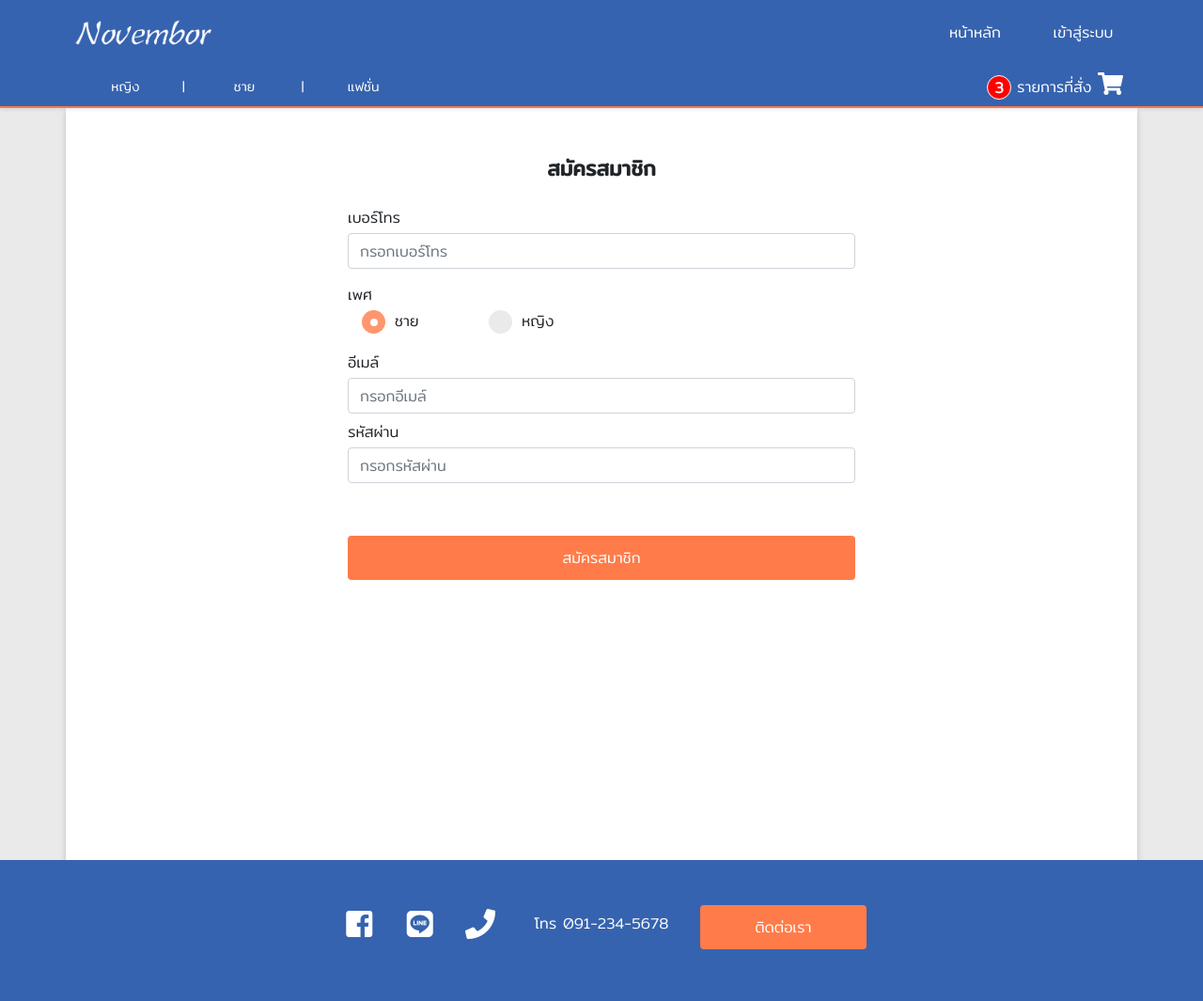
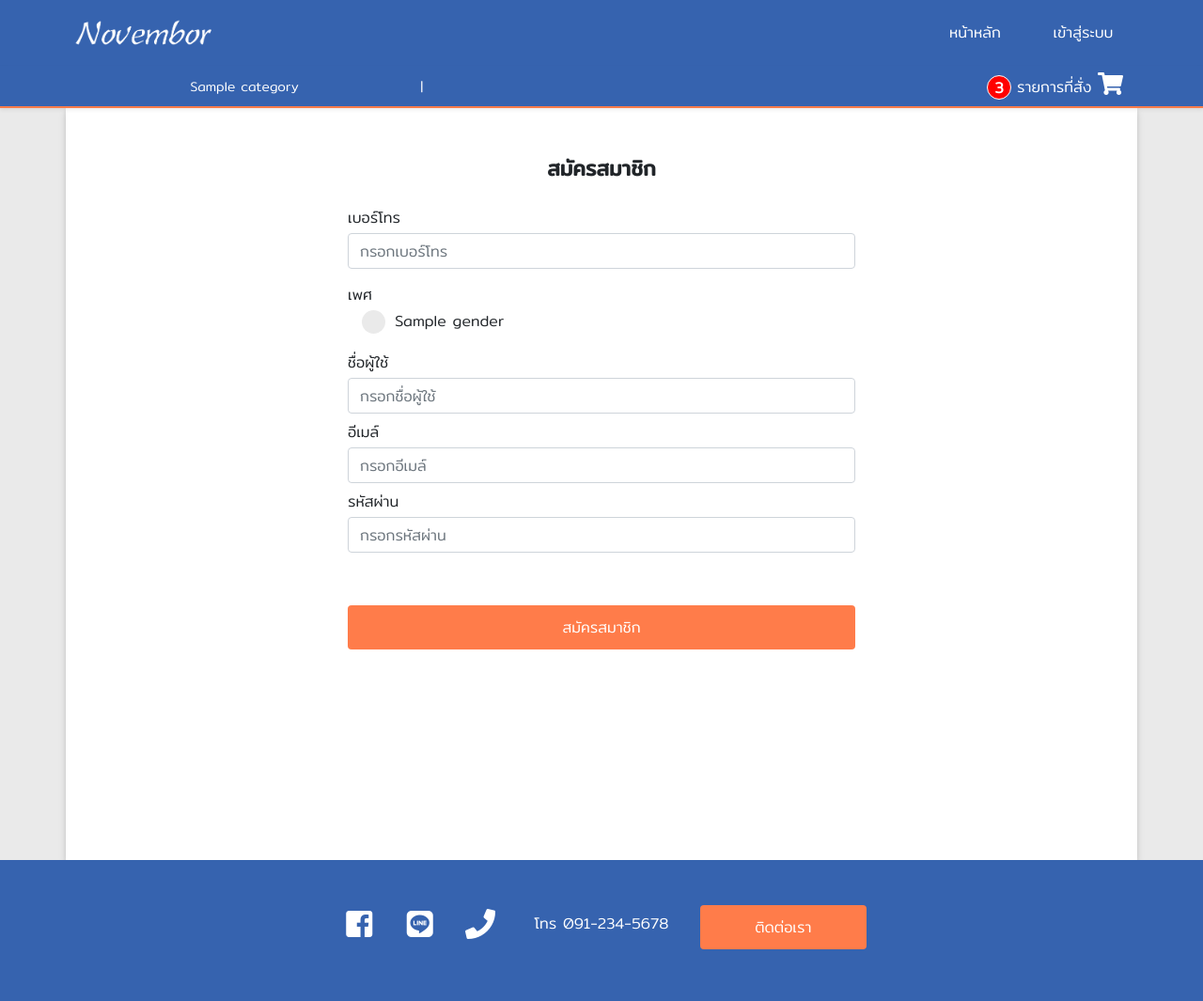
Before and after one commit to porkmutnb/E-Commerce, a PHP site: page /register.php in a window 1280 px wide. Shown: the whole page at 94% size. Run offline with PHP 8.4, Linux system fonts and the light colour scheme; tables that the repository leaves empty or names only in its code hold one stand-in row (values such as "Sample post").

Commit message:
no message

```diff
--- a/controller/connectDB.php
+++ b/controller/connectDB.php
@@ -3,18 +3,15 @@
 	$servername = "localhost";
 	$username = "root";
 	$password = "";
-	$db = "admin_arefriend";
+	$dbname = "ecommerce";
 
 	// Create connection
-	$conn = mysqli_connect($servername, $username, $password, $db);
-
+	$conn = new mysqli($servername, $username, $password, $dbname);
 	// Check connection
-	if ($conn) {
-		// echo "Connected successfully",  "<br>";
-	}else{
-		// echo "Connection failed: " . mysqli_connect_error(), "<br>";
+	if ($conn->connect_error) {
+		die("Connection failed: " . $conn->connect_error);
 	}
 
-	mysqli_query($conn,"SET NAMES UTF8");
+	mysqli_query($conn, "SET NAMES UTF8");
 
  ?>
--- /dev/null
+++ b/controller/query_category.php
@@ -0,0 +1,7 @@
+<?php
+    include('./controller/connectDB.php');
+
+    $sql = "SELECT categoryID, categoryName FROM tbl_category";
+    $result = $conn->query($sql);
+
+    $conn->close();
--- /dev/null
+++ b/controller/query_gender.php
@@ -0,0 +1,10 @@
+<?php
+
+    include('./controller/connectDB.php');
+
+    $genderList = array();
+
+    $sql = "SELECT genderID, genderName FROM tbl_gender";
+    $result = $conn->query($sql);
+
+    $conn->close();
--- a/header.php
+++ b/header.php
@@ -1,3 +1,8 @@
+<?php
+	include('./controller/query_category.php');
+
+	session_start();
+?>
 <!DOCTYPE html>
 <html>
 <head>
@@ -43,11 +48,25 @@
 										หน้าหลัก
 									</a>
 								</div>
-								<div class="col">
-									<a href="login.php" class="font-white">
-										เข้าสู่ระบบ
-									</a>
-								</div>
+								<?php
+									if(empty($_SESSION['token'])) {
+										?>
+											<div class="col">
+												<a href="login.php" class="font-white">
+													เข้าสู่ระบบ
+												</a>
+											</div>
+										<?php
+									}else{
+										?>
+											<div class="col">
+												<a href="logout.php" class="font-white">
+													ลงชื่อออก
+												</a>
+											</div>
+										<?php
+									}
+								?>
 							</div>
 						</div>
 					</div>
@@ -60,23 +79,25 @@
 					<div class="row">
 						<div class="col-md-4 col-sm-5 col-7 block-top-menu font-lg-14 font-xs-12">
 							<div class="row" align="center">
-								<div class="col plr-md-0">
-									<a href="listmenu.php">
-                                        หญิง
-									</a>
-									<div class="line-top-menu">|</div>
-								</div>
-								<div class="col plr-md-0">
-									<a href="listmenu.php">
-                                        ชาย
-									</a>
-									<div class="line-top-menu">|</div>
-								</div>
-								<div class="col plr-md-0">
-									<a href="listmenu.php">
-										แฟชั่น
-									</a>
-								</div>
+								<?php
+									if ($result->num_rows > 0) {
+										while($row = $result->fetch_assoc()) {
+											echo "<div class='col plr-md-0'>".
+												 "<a href='listmenu.php'>".
+												 $row['categoryName'].
+												 "</a>".
+												 "<div class='line-top-menu'>|</div>".
+												 "</div>";
+										}
+									}else{
+										echo 	"<div class='col plr-md-0'>".
+												"<a href='#'>".
+                                			    "ไม่มีข้อมูล".
+												"</a>".
+												"<div class='line-top-menu'>|</div>".
+												"</div>";
+									}
+								?>
 							</div>
 						</div>
 						<div class="col-md-4 col-sm-7 col-5 offset-md-4 block-top-menu" align="right">
--- /dev/null
+++ b/logout.php
@@ -0,0 +1,4 @@
+<?php
+    session_start();
+    session_destroy();
+    header('Location: ./home.php');
--- a/register.php
+++ b/register.php
@@ -1,4 +1,7 @@
-<?php include('header.php') ?>
+<?php
+	include('header.php');
+	include('./controller/query_gender.php');
+?>
 
 <link rel="stylesheet" type="text/css" href="public/css/layout-register.css">
 
@@ -17,18 +20,19 @@
 			    	<label class="mb-sm-1 mb-0 font-md-14" for="exampleInputPassword1">เพศ</label>
 			    	<div class="col-sm-6 col-8">
 			    		<div class="row">
-			    			<div class="col">
-			    				<label class="label-radio font-lg-16">ชาย
-								  	<input type="radio" checked="checked" value="1" name="gender">
-								  	<span class="checkmark"></span>
-								</label>
-			    			</div>
-			    			<div class="col pl-0 pr-0">
-			    				<label class="label-radio pr-0 font-md-16">หญิง
-								  	<input type="radio" value="2" name="gender">
-								  	<span class="checkmark"></span>
-								</label>
-			    			</div>
+							<?php
+								if ($result->num_rows > 0) {
+									// output data of each row
+									while($row = $result->fetch_assoc()) {
+										echo	"<div class='col'>".
+												"<label class='label-radio font-lg-16'>".$row["genderName"].
+												"<input type='radio' value='".$row["genderID"]."' name='gender' required>".
+												"<span class='checkmark'></span>".
+												"</label>".
+												"</div>";
+									}
+								}
+							?>
 			    		</div>
 			    	</div>
 			  	</div>
@@ -36,13 +40,17 @@
 <!--			    	<label class="mb-sm-1 mb-0 font-md-14" for="exampleInputPassword1">วัน/เดือน/ปีเกิด</label>-->
 <!--			    	<input type="text" class="form-control font-md-14 datepicker" value="" id="age" data-provide="datepicker" name="age" placeholder="ระบุ วัน/เดือน/ปีเกิด" required>-->
 <!--			  	</div>-->
+				<div class="form-group mb-sm-2 mb-1">
+			    	<label class="mb-sm-1 mb-0 font-md-14" for="exampleInputPassword1">ชื่อผู้ใช้</label>
+			    	<input type="text" class="form-control font-md-14" name="username" id="username" maxlength="255" placeholder="กรอกชื่อผู้ใช้" required>
+			  	</div>
 			  	<div class="form-group mb-sm-2 mb-1">
 			    	<label class="mb-sm-1 mb-0 font-md-14" for="exampleInputPassword1">อีเมล์</label>
-			    	<input type="text" class="form-control font-md-14" name="email" id="email" placeholder="กรอกอีเมล์" pattern="[a-z0-9._%+-]+@[a-z0-9.-]+\.[a-z]{2,3}$" required>
+			    	<input type="text" class="form-control font-md-14" name="email" id="email" maxlength="255" placeholder="กรอกอีเมล์" pattern="[a-z0-9._%+-]+@[a-z0-9.-]+\.[a-z]{2,3}$" required>
 			  	</div>
 			  	<div class="form-group mb-sm-2 mb-1">
 			    	<label class="mb-sm-1 mb-0 font-md-14" for="exampleInputPassword2">รหัสผ่าน</label>
-			    	<input type="password" class="form-control font-md-14" name="password" id="password" placeholder="กรอกรหัสผ่าน" required>
+			    	<input type="password" class="form-control font-md-14" name="password" id="password" maxlength="255" placeholder="กรอกรหัสผ่าน" required>
 			  	</div>
 			  	<div class="mt-lg-5 mt-5">
 <!--			  		<div class="form-check">-->
```
Also changed, not shown: controller/login.php (added, +53 -0 lines), controller/register.php (+24 -12 lines), database.php (+8 -1 lines), login.php (+4 -6 lines).
